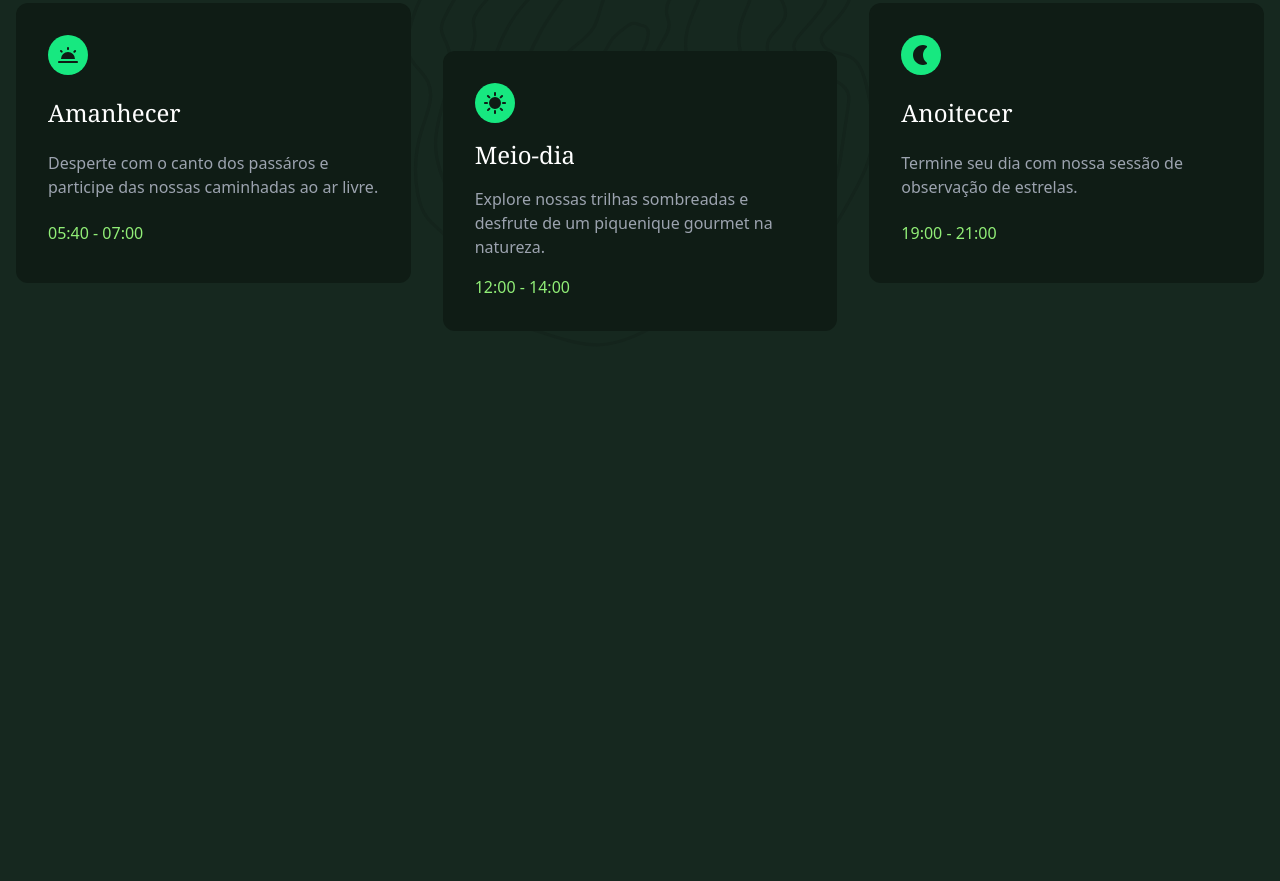
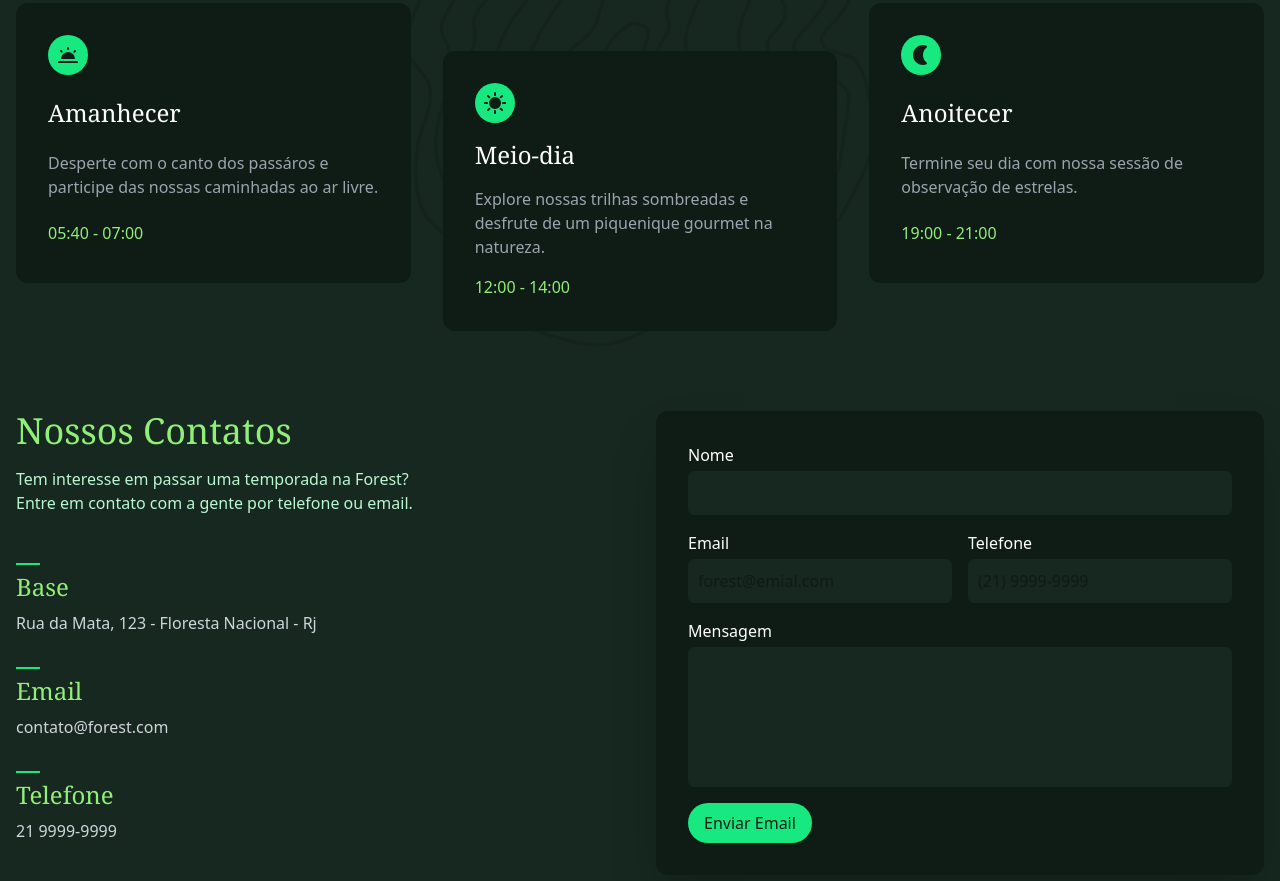
Before and after one commit to AlChris91/Forest, a website: page src/index.html in a window 1280 px wide. Shown: the part 2881-3762 px from the top of the page. Before the commit the page ends 3292 px from the top, so only its background shows below. Drawn offline with Linux system fonts and the light colour scheme.

Commit message:
Sessão contatos criada

```diff
--- a/src/index.html
+++ b/src/index.html
@@ -190,6 +190,7 @@
       </div>
     </div>
   </section>
+  <!-- Ciclo Natural -->
   <section class="container bg-[url('./img/padrao.svg')] bg-contain bg-no-repeat bg-center mb-12 sm:mb-16 sm:py-16 ">
     <p class="mb-4 text-center text-verde-200 uppercase tracking-widest text-sm">
       Ciclo Natural
@@ -231,6 +232,58 @@
       </div>
     </div>
   </section>
+  <!-- Contato -->
+  <section id="contato" class="container mb-12 sm:mb-16 grid lg:grid-cols-2 gap-8 ">
+    <div>
+      <h1 class="font-serif text-4xl text-verde-300 mb-4">Nossos Contatos</h1>
+      <p class="text-green-200 text-balance mb-8">
+        Tem interesse em passar uma temporada na Forest? Entre em contato com a gente por telefone ou email.
+      </p>
+      <div class="grid gap-4">
+        <div>
+          <span class="h-0.5 w-6 bg-verde-400 inline-block"></span>
+          <h2 class="mb-2 text-2xl text-verde-300 font-serif">Base</h2>
+          <p class="text-gray-300">Rua da Mata, 123 - Floresta Nacional - Rj</p>
+        </div>
+        <div>
+          <span class="h-0.5 w-6 bg-verde-400 inline-block"></span>
+          <h2 class="mb-2 text-2xl text-verde-300 font-serif">Email</h2>
+          <p class="text-gray-300">contato@forest.com</p>
+        </div>
+        <div>
+          <span class="h-0.5 w-6 bg-verde-400 inline-block"></span>
+          <h2 class="mb-2 text-2xl text-verde-300 font-serif">Telefone</h2>
+          <p class="text-gray-300">21 9999-9999</p>
+        </div>
+      </div>
+    </div>
+    <form class="bg-verde-900 grid gap-4 rounded-xl shadow-2xl p-4 lg:p-8" action="">
+      <div class="grid gap-1">
+        <label class="text-white" for="nome">Nome</label>
+        <input id="nome" class="rounded-md border-2 border-verde-800 bg-verde-800 p-2 text-white
+        focus:outline-none focus:ring-2 focus:ring-verde-400 focus:border-verde-900 placeholder:text-verde-900" type="text">
+      </div>
+      <div class="grid gap-4 sm:grid-cols-2">
+        <div class="grid gap-1">
+          <label class="text-white" for="email">Email</label>
+          <input id="email" class="rounded-md border-2 border-verde-800 bg-verde-800 p-2 text-white
+          focus:outline-none focus:ring-2 focus:ring-verde-400 focus:border-verde-900 placeholder:text-verde-900" type="email" placeholder="forest@emial.com">
+        </div>
+        <div class="grid gap-1">
+          <label class="text-white" for="telefone">Telefone</label>
+          <input id="telefone" class="rounded-md border-2 border-verde-800 bg-verde-800 p-2 text-white
+          focus:outline-none focus:ring-2 focus:ring-verde-400 focus:border-verde-900 placeholder:text-verde-900" type="text" placeholder="(21) 9999-9999">
+        </div>
+      </div>
+      <div class="grid gap-1">
+        <label class="text-white" for="mensagem">Mensagem</label>
+        <textarea id="mensagem" name="mensagem" rows="5" class="rounded-md border-2 border-verde-800 bg-verde-800 p-2 text-white
+          focus:outline-none focus:ring-2 focus:ring-verde-400 focus:border-verde-900 placeholder:text-verde-900 resize-none" type="text" placeholder="(21) 9999-9999">
+        </textarea>
+      </div>
+      <button class="place-self-start bg-verde-400 text-verde-900 py-2 px-4 inline-block rounded-full">Enviar Email</button>
+    </form>
+  </section>
 </body>
 
 </html>
```
Also changed, not shown: src/output.css.
